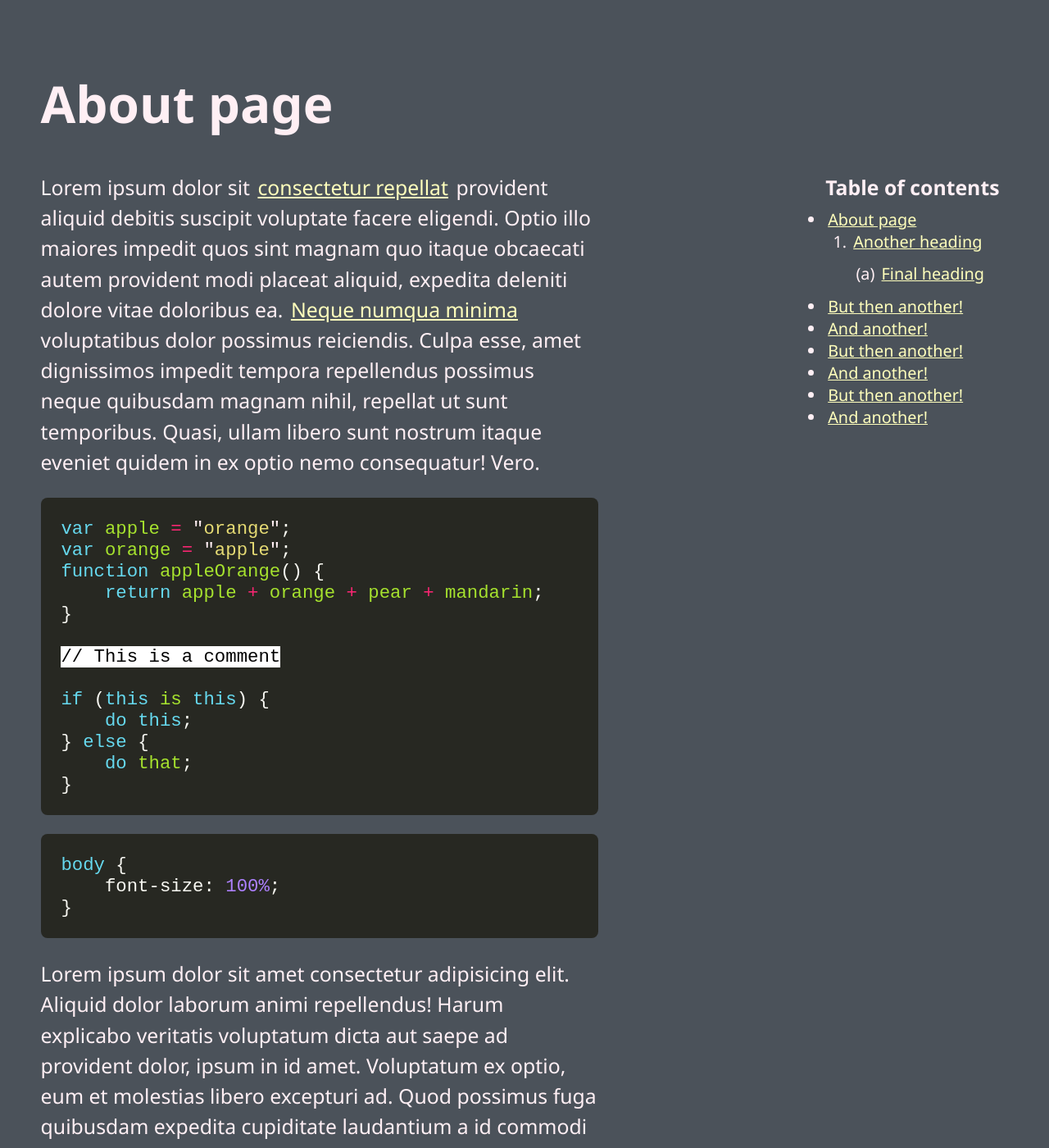
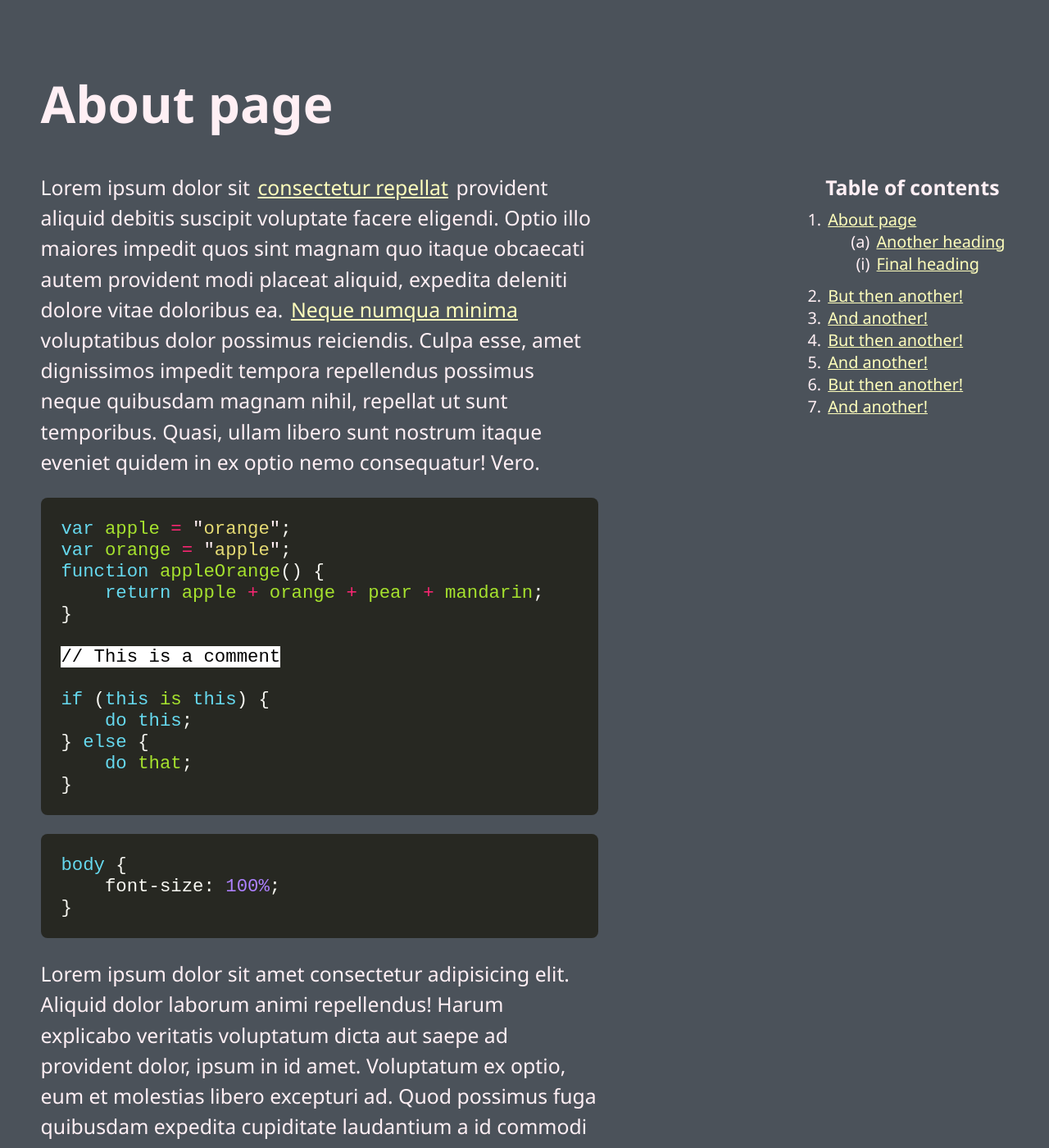
Before and after one commit to denismcdonald/blog, a Jekyll site: the page built from about.md, in a window 1280 px wide and 1400 px high, scrolled down 217 px. Shown: the whole window at 82% size. Built offline with Jekyll 4.4.1, drawn with Linux system fonts in a browser that asks for light colours.

Commit message:
TOC list types

```diff
--- a/_includes/toc.html
+++ b/_includes/toc.html
@@ -1,4 +1,3 @@
-<!-- <h2 class="toc-heading"><span>Table of contents</h2> -->
 {% capture tocWorkspace %}
     {% comment %}
         Version 1.0.6
@@ -28,7 +27,7 @@
             generate the table of contents and will NOT output the markdown given to it
     {% endcomment %}
 
-    <aside class="toc">
+<!-- <aside class="toc"> -->
 
     {% capture my_toc %}{% endcapture %}
     {% assign orderedList = include.ordered | default: false %}
@@ -76,4 +75,4 @@
     {% endif %}
 {% endcapture %}{% assign tocWorkspace = '' %}{{ my_toc | markdownify | strip }}
 
-        </aside>
+<!-- </aside> -->
--- a/_sass/main.scss
+++ b/_sass/main.scss
@@ -210,6 +210,7 @@ code {
     line-height: 3rem;
 }
 
+
 .toc-heading {
     border-radius: 8px;
     float: right;
@@ -221,6 +222,11 @@ code {
 }
 
 
+ul {
+    list-style: decimal;
+}
+
+
 .toc ul {
     counter-reset: item;
     margin-bottom: 0.5rem;
@@ -228,14 +234,15 @@ code {
 
 
 .toc ul li {
-    list-style: decimal;
+    list-style: none;
     list-style-position: inside;
     margin-bottom: 0.5rem;
 }
 
 
-.toc ul li ul {
-    margin-top: 0.5rem;
+.toc ul li:before {
+    content: "("counter(item, lower-latin)")\200B\00a0";
+    counter-increment: item;
 }
 
 
@@ -250,13 +257,12 @@ code {
 }
 
 
-
 /*
 NB:  The following is a workaround to add parentheses around list sub-items; eg, 1(a), 2(b), etc.
 The zero-width space ("\200B") addresses the following accessibility concern: https://developer.mozilla.org/en-US/docs/Web/CSS/list-style#Accessibility_concerns
 */
 .toc ul ul li:before        {
-    content: "("counter(item, lower-latin)")\200B\00a0";
+    content: "("counter(item, lower-roman)")\200B\00a0";
     counter-increment: item;
 }
 
@@ -332,18 +338,13 @@ Breakpoint 2 (Table of contents appears)
         clear: both;
     }
 
+
     .toc:before {
         content: "Table of contents";
         font-size: 1rem;
         font-weight: bold;
         line-height: 2rem;
     }
-
-
-    // .toc-heading {
-    //     margin: 0 0 0 0.25rem;
-    //     padding: 0;
-    // }
 
 
     .toc ul {
```
Also changed, not shown: 2 other files.
